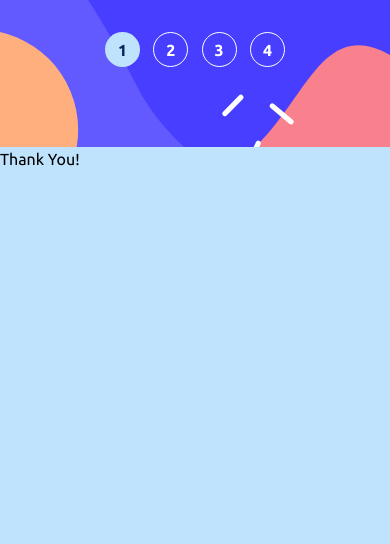
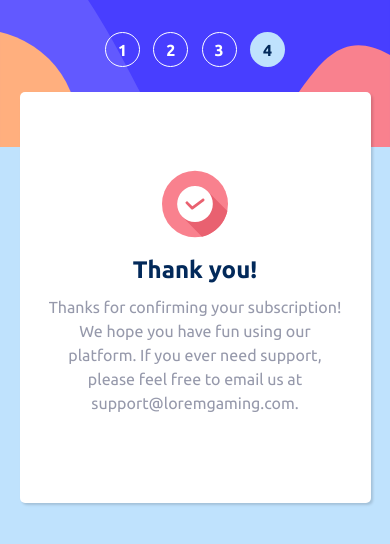
Before and after one commit to sodiqsanusi/multi-step-form, a Next.js app: page /thank-you in a window 390 px wide. Shown: the top 544 px of the page. Built offline with nearby package versions, Linux system fonts and the light colour scheme.

Commit message:
Done with the styling of the thank-you page (Mobile)
This should mark the end of the styling for mobile, will check it on a device now before starting with the development for large screen devices

```diff
--- a/pages/thank-you.js
+++ b/pages/thank-you.js
@@ -1,14 +1,32 @@
 import Head from "next/head";
+import { useContext, useEffect } from 'react';
+import { globalContext } from '../globalContext';
+import styles from '../styles/thank-you.module.css';
+import Container from "../components/container/container";
+import Image from "next/image";
+import thankYouImage from '../public/images/icon-thank-you.svg';
 
 const ThankYou = () => {
+
+  let {setStage} = useContext(globalContext);
+  useEffect(() => {
+    setStage(4)
+  }, [])
+
   return (
     <>
       <Head>
         <title>Thank you for choosing LoremGaming!</title>
       </Head>
-      <main>
-        Thank You!
-      </main>
+      <Container>
+        <section className={styles.container}>
+          <div className={styles.imageContainer}><Image src={thankYouImage} aria-hidden='true'/></div>
+          <h1>Thank you!</h1>
+          <h2>Thanks for confirming your subscription! We hope you have fun using our platform.
+            If you ever need support, please feel free to email us at support@loremgaming.com.
+          </h2>
+        </section>
+      </Container>
     </>
   );
 }
--- /dev/null
+++ b/styles/thank-you.module.css
@@ -0,0 +1,11 @@
+.container{
+  padding: 3em 0;
+  text-align: center;
+}
+.imageContainer img{
+  width: 100%;
+}.imageContainer{
+  margin: 0 auto .5em;
+  max-width: 90px;
+  width: 22%;
+}
```
